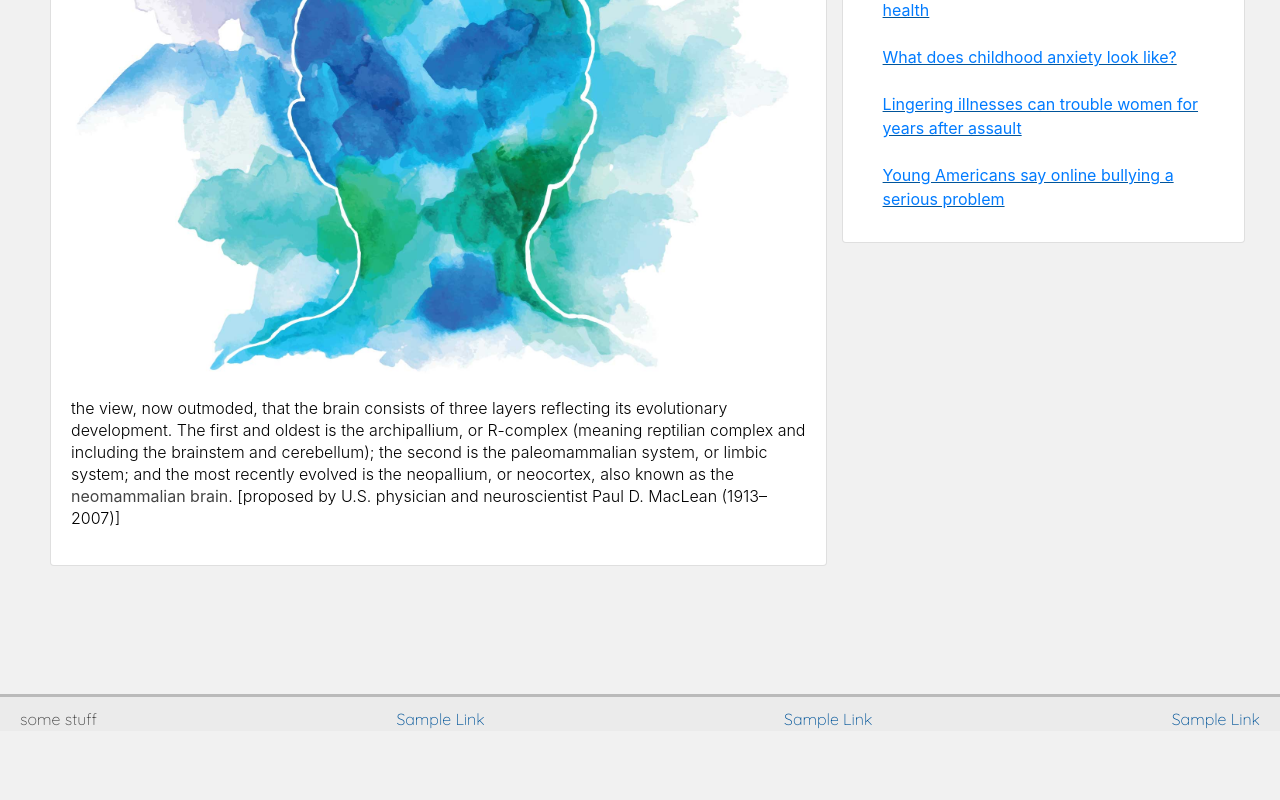
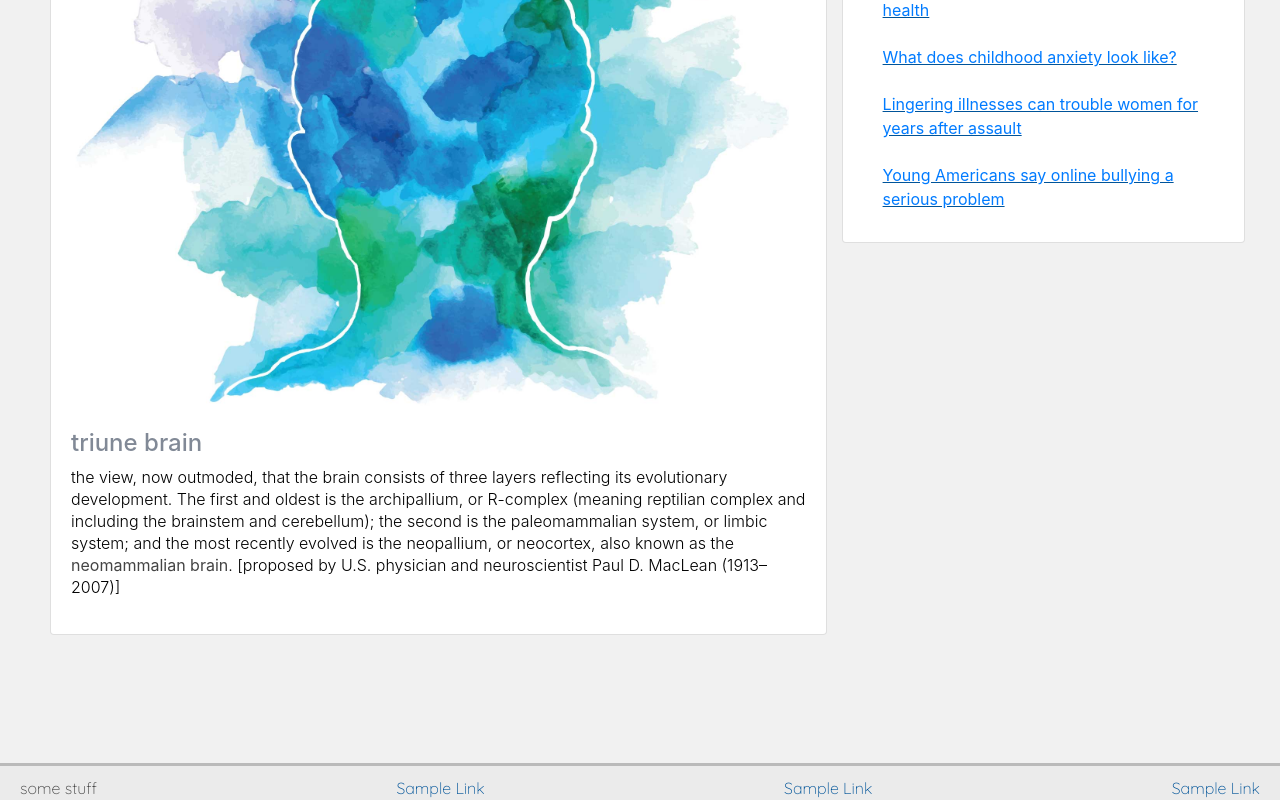
Before and after one commit to GrumpyEwok/APA-Dictionary-Rebuild, an Angular app: page / in a window 1280 px wide. Shown: the part 891-1691 px from the top of the page. Before the commit the page ends 1622 px from the top, so only its background shows below. Built offline with nearby package versions, Linux system fonts and the light colour scheme.

Commit message:
Add missing 'term' field to Word of the Day.

```diff
--- a/src/app/featured-term/featured-term.component.css
+++ b/src/app/featured-term/featured-term.component.css
@@ -0,0 +1,4 @@
+h4 {
+  color: #818996;
+  line-height: 1.2;
+}
--- a/src/app/featured-term/featured-term.component.html
+++ b/src/app/featured-term/featured-term.component.html
@@ -8,6 +8,7 @@
     </div>
     <img src="./../assets/img/hero.jpg" alt="An abstract drawing of a head, pastel color palette" class="card-img-top">
     <div class="card-body">
+      <h4>triune brain</h4>
       <p>the view, now outmoded, that the brain consists of three layers reflecting its evolutionary development. The first and oldest is the archipallium, or R-complex (meaning reptilian complex and including the brainstem and cerebellum); the second is the paleomammalian system, or limbic system; and the most recently evolved is the neopallium, or neocortex, also known as the <strong>neomammalian brain</strong>. [proposed by U.S. physician and neuroscientist Paul D. MacLean (1913–2007)] </p>
     </div>
   </div>
--- a/src/app/letter-detail/letter-detail.component.html
+++ b/src/app/letter-detail/letter-detail.component.html
@@ -2,7 +2,7 @@
   <div class="row">
 
     <div class="col-lg-8">
-      <h1>APA Dictionary of Psychology</h1>
+      <h1 (click)="routeToLanding()" class="pointer-cursor">APA Dictionary of Psychology</h1>
       <app-search></app-search>
       <app-letter-display></app-letter-display>
       <app-terms-list></app-terms-list>
--- a/src/app/letter-detail/letter-detail.component.ts
+++ b/src/app/letter-detail/letter-detail.component.ts
@@ -1,6 +1,7 @@
 import { Component, OnInit } from '@angular/core';
 import { ActivatedRoute, Params } from '@angular/router';
 import { Location } from '@angular/common';
+import { Router } from '@angular/router';
 
 import { SidebarComponent } from '../sidebar/sidebar.component';
 
@@ -10,8 +11,11 @@ import { SidebarComponent } from '../sidebar/sidebar.component';
   styleUrls: ['./letter-detail.component.css']
 })
 export class LetterDetailComponent implements OnInit {
-  constructor(private route: ActivatedRoute) {}
+  constructor(private route: ActivatedRoute, private router: Router) {}
 
   ngOnInit() {}
 
+  routeToLanding() {
+    this.router.navigate(['']);
+  }
 }
--- a/src/styles.css
+++ b/src/styles.css
@@ -20,6 +20,10 @@ body {
   background-color: #fff!important;
 }
 
+.card {
+  margin-top: 1rem;
+}
+
 h1 {
   font-family: Roboto, serif;
   font-size: 2.5em;
@@ -38,3 +42,7 @@ p {
   word-spacing: normal;
   color: #000;
 }
+
+.pointer-cursor {
+  cursor: pointer;
+}
```
